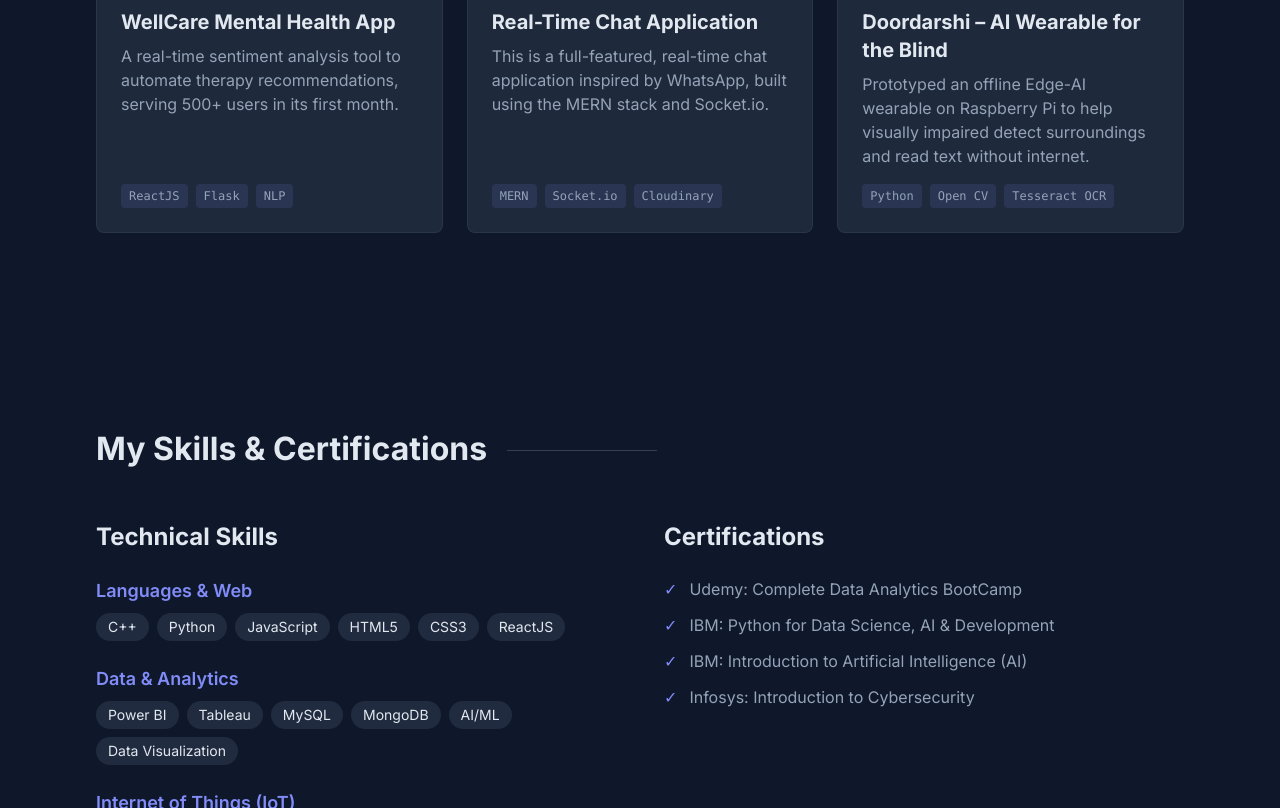
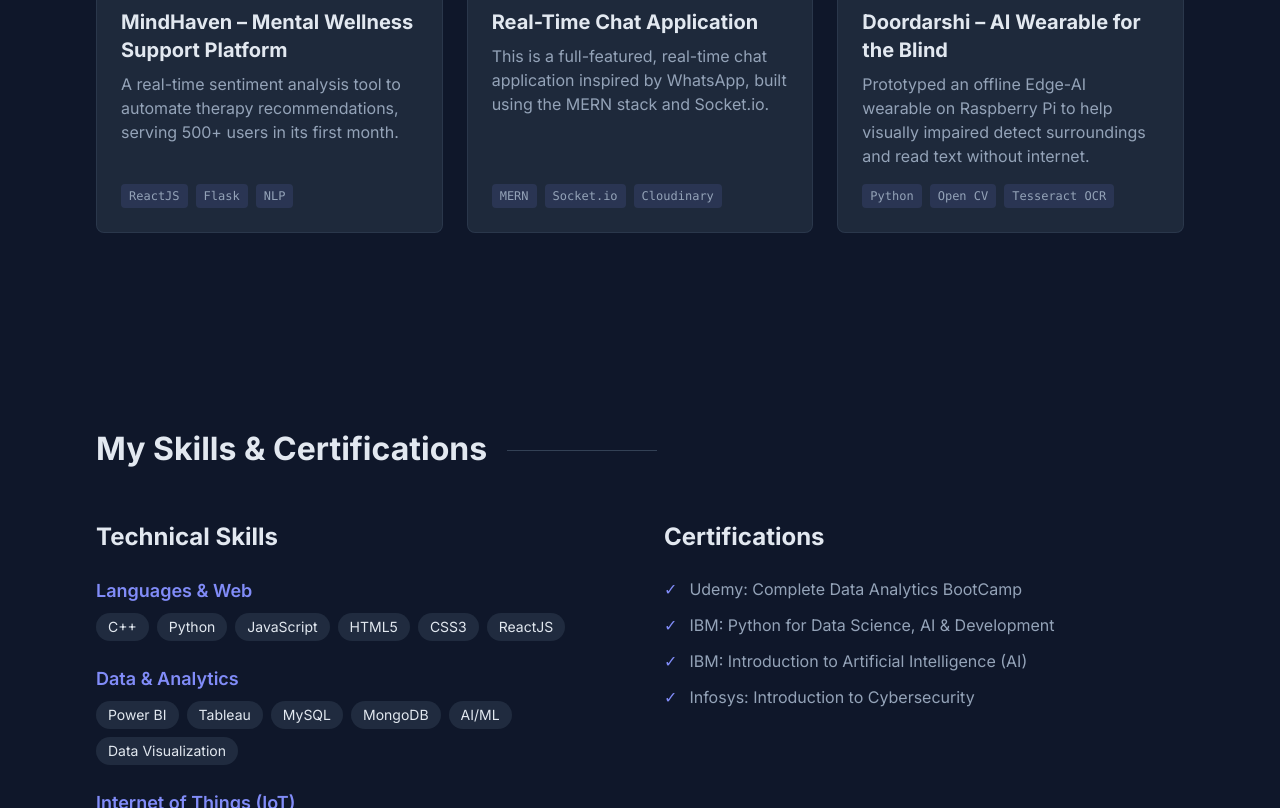
Before and after one commit to Chetan00000/Portfolio, a plain HTML site: page index.html in a window 1280 px wide. Shown: the part 2621-3429 px from the top of the page. Drawn offline with nearby package versions, Linux system fonts and the light colour scheme.

Commit message:
Update index.html

```diff
--- a/index.html
+++ b/index.html
@@ -294,7 +294,7 @@
                 </a>
               </div>
             </div>
-            <h3 class="text-xl font-bold text-primary mb-2">WellCare Mental Health App</h3>
+            <h3 class="text-xl font-bold text-primary mb-2">MindHaven – Mental Wellness Support Platform</h3>
             <p class="text-secondary">A real-time sentiment analysis tool to automate therapy recommendations, serving 500+ users in its first month.</p>
           </div>
           <div class="mt-4 flex flex-wrap gap-2">
```
